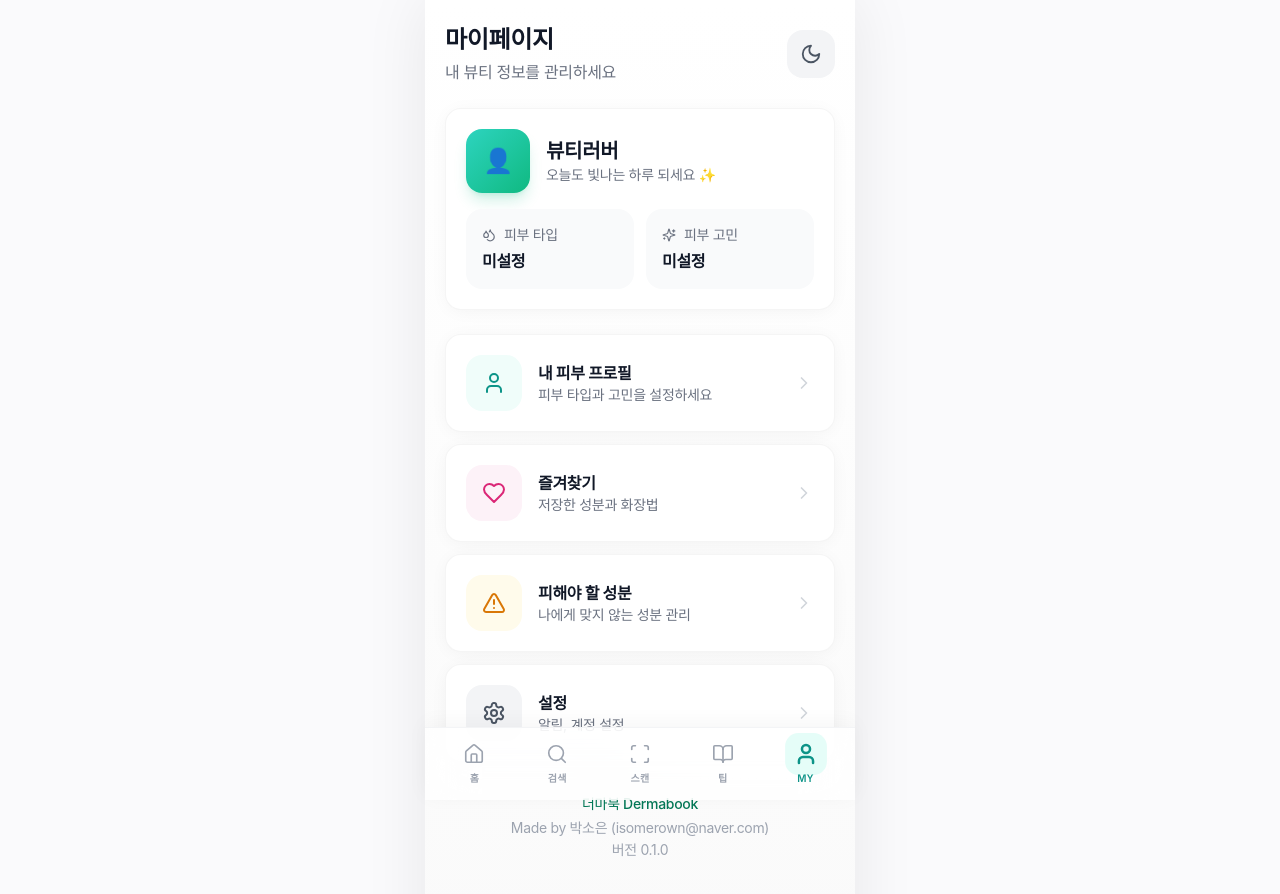
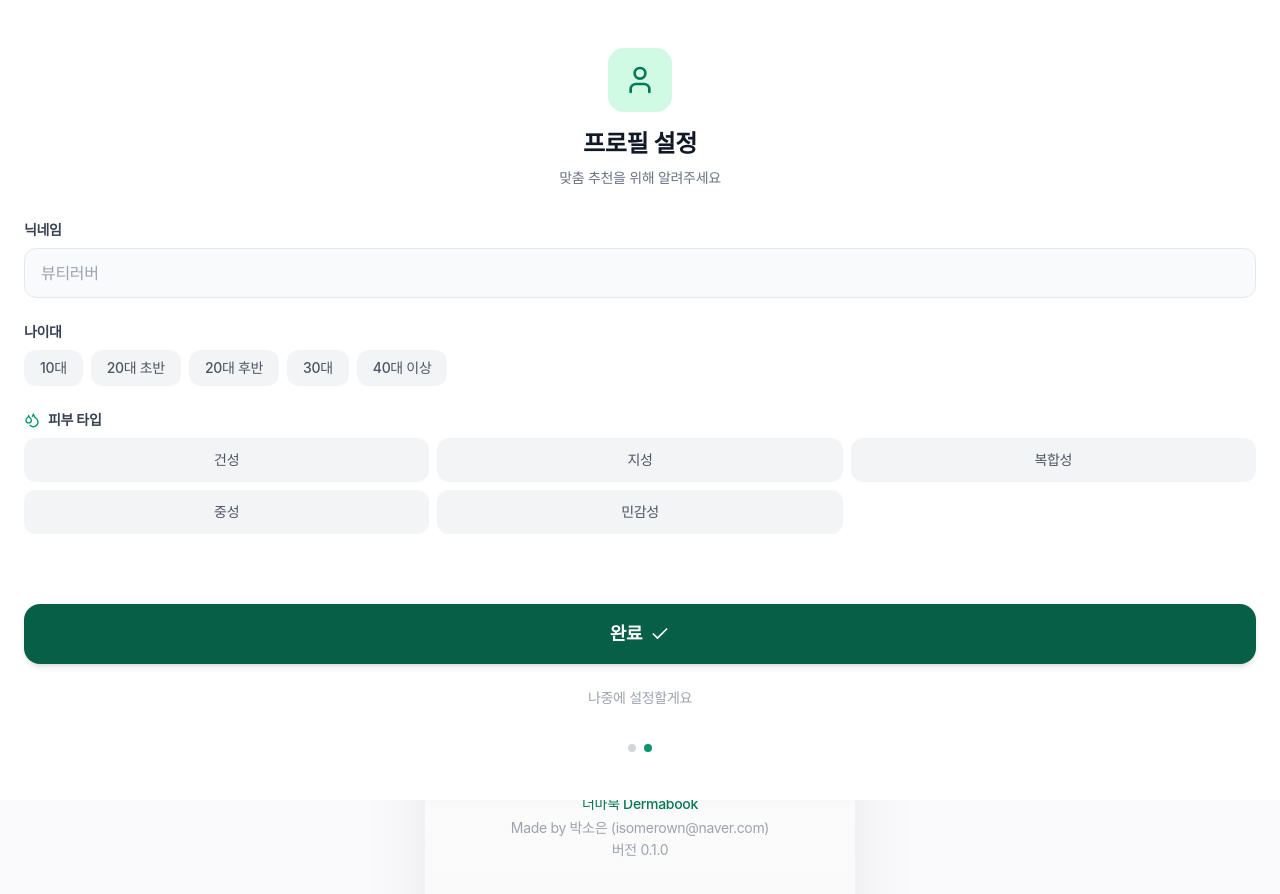
Before and after one commit to wrtn-edu-swu-bootcamp/project_46, a Next.js app in the folder cosmetic-app/: page /mypage in a window 1280 px wide. Both pictures are taken after a click on the button "시작하기". Shown: the top 894 px of the page. Built offline with nearby package versions, Linux system fonts and the light colour scheme; a web font is replaced by a local one.

Commit message:
feat: add profile setup step to onboarding

```diff
--- a/cosmetic-app/app/mypage/page.tsx
+++ b/cosmetic-app/app/mypage/page.tsx
@@ -31,6 +31,7 @@ export default function MyPage() {
       const profile = JSON.parse(savedProfile);
       setUser(prev => ({
         ...prev,
+        name: profile.nickname || "뷰티러버",
         skinType: profile.skinType || "미설정",
         concerns: profile.concerns || [],
       }));
--- a/cosmetic-app/components/Onboarding.tsx
+++ b/cosmetic-app/components/Onboarding.tsx
@@ -2,23 +2,51 @@
 
 import { useState, useEffect } from "react";
 import { motion, AnimatePresence } from "framer-motion";
-import { Sparkles, ChevronRight } from "lucide-react";
+import { Sparkles, ChevronRight, User, Droplets, Check } from "lucide-react";
+
+const skinTypes = ["건성", "지성", "복합성", "중성", "민감성"];
+const ageGroups = ["10대", "20대 초반", "20대 후반", "30대", "40대 이상"];
 
 export default function Onboarding() {
   const [showOnboarding, setShowOnboarding] = useState(false);
+  const [step, setStep] = useState(1); // 1: 웰컴, 2: 프로필 설정
   const [isExiting, setIsExiting] = useState(false);
 
+  // 프로필 상태
+  const [nickname, setNickname] = useState("");
+  const [ageGroup, setAgeGroup] = useState("");
+  const [skinType, setSkinType] = useState("");
+
   useEffect(() => {
-    // 첫 방문인지 확인
     const hasVisited = localStorage.getItem("hasVisitedBefore");
     if (!hasVisited) {
       setShowOnboarding(true);
     }
   }, []);
 
-  const handleStart = () => {
+  const handleNext = () => {
+    setStep(2);
+  };
+
+  const handleComplete = () => {
+    // 프로필 저장
+    const profile = {
+      nickname: nickname || "뷰티러버",
+      ageGroup,
+      skinType,
+    };
+    localStorage.setItem("userProfile", JSON.stringify(profile));
+    localStorage.setItem("hasVisitedBefore", "true");
+
     setIsExiting(true);
+    setTimeout(() => {
+      setShowOnboarding(false);
+    }, 500);
+  };
+
+  const handleSkip = () => {
     localStorage.setItem("hasVisitedBefore", "true");
+    setIsExiting(true);
     setTimeout(() => {
       setShowOnboarding(false);
     }, 500);
@@ -36,13 +64,20 @@ export default function Onboarding() {
           transition={{ duration: 0.5 }}
           className="fixed inset-0 z-[100] bg-white overflow-hidden"
         >
-          <div className="h-full flex flex-col items-center justify-between px-6 py-12">
-            {/* 상단 여백 */}
+          <AnimatePresence mode="wait">
+            {/* Step 1: 웰컴 화면 */}
+            {step === 1 && (
+              <motion.div
+                key="welcome"
+                initial={{ opacity: 0, x: 0 }}
+                animate={{ opacity: 1, x: 0 }}
+                exit={{ opacity: 0, x: -100 }}
+                transition={{ duration: 0.3 }}
+                className="h-full flex flex-col items-center justify-between px-6 py-12"
+              >
                 <div />
 
-            {/* 메인 콘텐츠 */}
                 <div className="flex flex-col items-center">
-              {/* 로고/아이콘 */}
                   <motion.div
                     initial={{ scale: 0 }}
                     animate={{ scale: 1 }}
@@ -52,7 +87,6 @@ export default function Onboarding() {
                     <Sparkles size={40} className="text-white" />
                   </motion.div>
 
-              {/* 앱 이름 */}
                   <motion.h1
                     initial={{ opacity: 0, y: 20 }}
                     animate={{ opacity: 1, y: 0 }}
@@ -71,7 +105,6 @@ export default function Onboarding() {
                     Dermabook
                   </motion.p>
 
-              {/* 설명 */}
                   <motion.div
                     initial={{ opacity: 0, y: 20 }}
                     animate={{ opacity: 1, y: 0 }}
@@ -84,7 +117,6 @@ export default function Onboarding() {
                     </p>
                   </motion.div>
 
-              {/* 기능 소개 */}
                   <motion.div
                     initial={{ opacity: 0, y: 20 }}
                     animate={{ opacity: 1, y: 0 }}
@@ -105,12 +137,11 @@ export default function Onboarding() {
                     </div>
                   </motion.div>
 
-              {/* 시작 버튼 */}
                   <motion.button
                     initial={{ opacity: 0, y: 20 }}
                     animate={{ opacity: 1, y: 0 }}
                     transition={{ delay: 0.8 }}
-                onClick={handleStart}
+                    onClick={handleNext}
                     className="bg-emerald-800 text-white px-8 py-4 rounded-2xl font-semibold text-lg shadow-md flex items-center gap-2 hover:bg-emerald-900 transition-colors"
                   >
                     시작하기
@@ -118,7 +149,6 @@ export default function Onboarding() {
                   </motion.button>
                 </div>
 
-            {/* 하단 정보 */}
                 <motion.div
                   initial={{ opacity: 0 }}
                   animate={{ opacity: 1 }}
@@ -132,7 +162,139 @@ export default function Onboarding() {
                     식품의약품안전처 공공데이터 활용
                   </p>
                 </motion.div>
+              </motion.div>
+            )}
+
+            {/* Step 2: 프로필 설정 */}
+            {step === 2 && (
+              <motion.div
+                key="profile"
+                initial={{ opacity: 0, x: 100 }}
+                animate={{ opacity: 1, x: 0 }}
+                exit={{ opacity: 0, x: -100 }}
+                transition={{ duration: 0.3 }}
+                className="h-full flex flex-col px-6 py-12 overflow-y-auto"
+              >
+                {/* 헤더 */}
+                <div className="text-center mb-8">
+                  <motion.div
+                    initial={{ scale: 0 }}
+                    animate={{ scale: 1 }}
+                    transition={{ type: "spring", stiffness: 200 }}
+                    className="w-16 h-16 bg-emerald-100 rounded-2xl flex items-center justify-center mx-auto mb-4"
+                  >
+                    <User size={32} className="text-emerald-700" />
+                  </motion.div>
+                  <h2 className="text-2xl font-bold text-gray-900 mb-2">프로필 설정</h2>
+                  <p className="text-gray-500 text-sm">맞춤 추천을 위해 알려주세요</p>
                 </div>
+
+                {/* 닉네임 */}
+                <motion.div
+                  initial={{ opacity: 0, y: 20 }}
+                  animate={{ opacity: 1, y: 0 }}
+                  transition={{ delay: 0.1 }}
+                  className="mb-6"
+                >
+                  <label className="block text-sm font-semibold text-gray-700 mb-2">
+                    닉네임
+                  </label>
+                  <input
+                    type="text"
+                    value={nickname}
+                    onChange={(e) => setNickname(e.target.value)}
+                    placeholder="뷰티러버"
+                    maxLength={10}
+                    className="w-full bg-gray-50 border border-gray-200 rounded-xl px-4 py-3 outline-none focus:ring-2 focus:ring-emerald-500/20 focus:border-emerald-500 transition-all"
+                  />
+                </motion.div>
+
+                {/* 나이대 */}
+                <motion.div
+                  initial={{ opacity: 0, y: 20 }}
+                  animate={{ opacity: 1, y: 0 }}
+                  transition={{ delay: 0.2 }}
+                  className="mb-6"
+                >
+                  <label className="block text-sm font-semibold text-gray-700 mb-2">
+                    나이대
+                  </label>
+                  <div className="flex flex-wrap gap-2">
+                    {ageGroups.map((age) => (
+                      <button
+                        key={age}
+                        onClick={() => setAgeGroup(age)}
+                        className={`px-4 py-2 rounded-xl text-sm font-medium transition-all ${
+                          ageGroup === age
+                            ? "bg-emerald-600 text-white"
+                            : "bg-gray-100 text-gray-600 hover:bg-gray-200"
+                        }`}
+                      >
+                        {age}
+                      </button>
+                    ))}
+                  </div>
+                </motion.div>
+
+                {/* 피부 타입 */}
+                <motion.div
+                  initial={{ opacity: 0, y: 20 }}
+                  animate={{ opacity: 1, y: 0 }}
+                  transition={{ delay: 0.3 }}
+                  className="mb-8"
+                >
+                  <label className="block text-sm font-semibold text-gray-700 mb-2 flex items-center gap-2">
+                    <Droplets size={16} className="text-emerald-600" />
+                    피부 타입
+                  </label>
+                  <div className="grid grid-cols-3 gap-2">
+                    {skinTypes.map((type) => (
+                      <button
+                        key={type}
+                        onClick={() => setSkinType(type)}
+                        className={`px-4 py-3 rounded-xl text-sm font-medium transition-all flex items-center justify-center gap-1 ${
+                          skinType === type
+                            ? "bg-emerald-600 text-white"
+                            : "bg-gray-100 text-gray-600 hover:bg-gray-200"
+                        }`}
+                      >
+                        {skinType === type && <Check size={14} />}
+                        {type}
+                      </button>
+                    ))}
+                  </div>
+                </motion.div>
+
+                {/* 버튼 영역 */}
+                <motion.div
+                  initial={{ opacity: 0, y: 20 }}
+                  animate={{ opacity: 1, y: 0 }}
+                  transition={{ delay: 0.4 }}
+                  className="mt-auto space-y-3"
+                >
+                  <button
+                    onClick={handleComplete}
+                    className="w-full bg-emerald-800 text-white py-4 rounded-2xl font-semibold text-lg shadow-md flex items-center justify-center gap-2 hover:bg-emerald-900 transition-colors"
+                  >
+                    완료
+                    <Check size={20} />
+                  </button>
+                  <button
+                    onClick={handleSkip}
+                    className="w-full text-gray-400 py-3 text-sm hover:text-gray-600 transition-colors"
+                  >
+                    나중에 설정할게요
+                  </button>
+                </motion.div>
+
+                {/* 진행 표시 */}
+                <div className="flex justify-center gap-2 mt-6">
+                  <div className="w-2 h-2 rounded-full bg-gray-300" />
+                  <div className="w-2 h-2 rounded-full bg-emerald-600" />
+                </div>
+              </motion.div>
+            )}
+          </AnimatePresence>
         </motion.div>
       )}
     </AnimatePresence>
```
Lines whose indentation alone changed are shown as unchanged.
